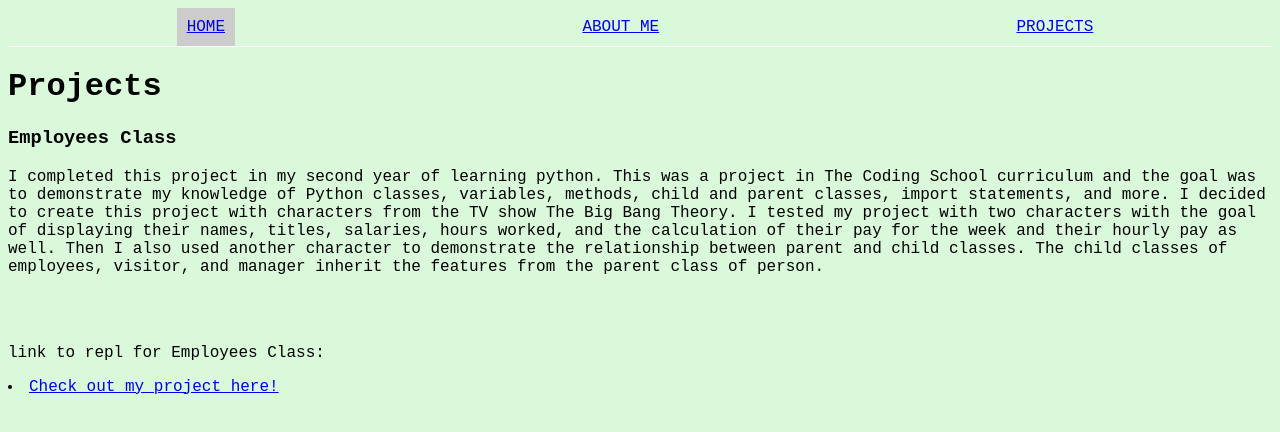
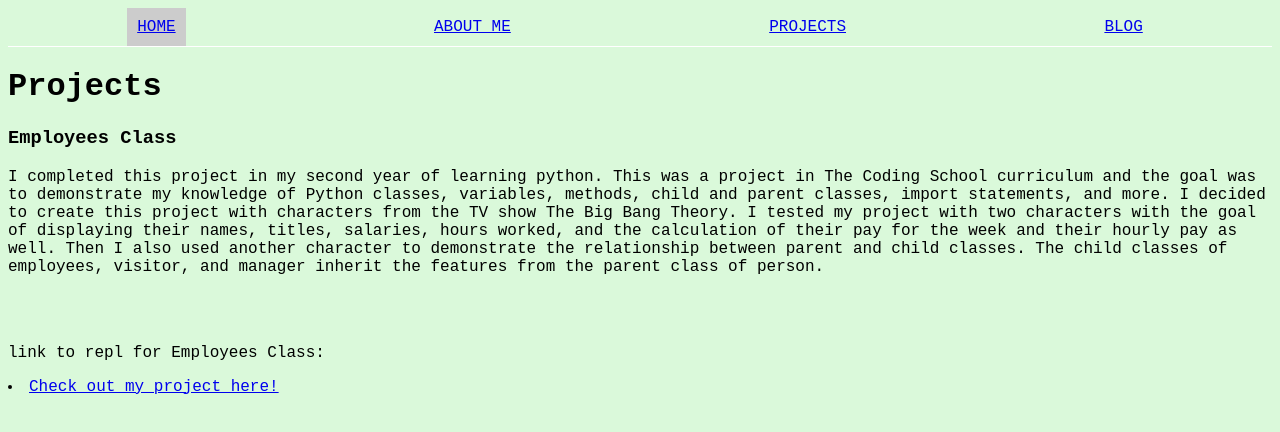
Before and after one commit to olivia1117/oliviaadamic, a plain HTML site: page projects.html in a window 1280 px wide. Drawn offline with Linux system fonts and the light colour scheme.

Commit message:
Update projects.html

```diff
--- a/projects.html
+++ b/projects.html
@@ -7,6 +7,7 @@
         <li data-tab-target = "#home" class = 'active tab'><a href="index.html">HOME</a></li>
         <li data-tab-target = "#about" class = 'tab'><a href="about.html">ABOUT ME</a></li>
         <li data-tab-target = "#projects" class = 'tab'><a href = "projects.html">PROJECTS</a></li>
+        <li data-tab-target = "#blog" class = 'tab'><a href = "blog.html">BLOG</a></li>
       </ul>
     </nav>
   </header>
```
